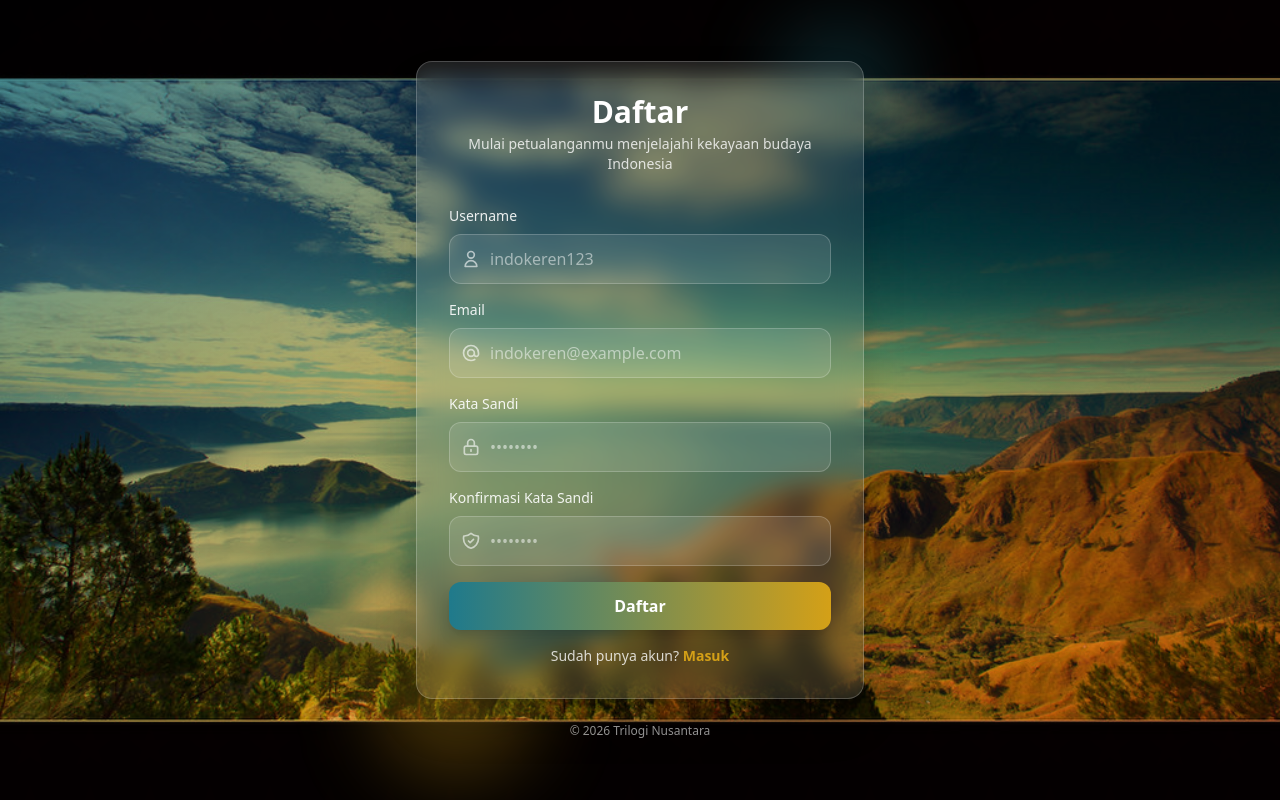
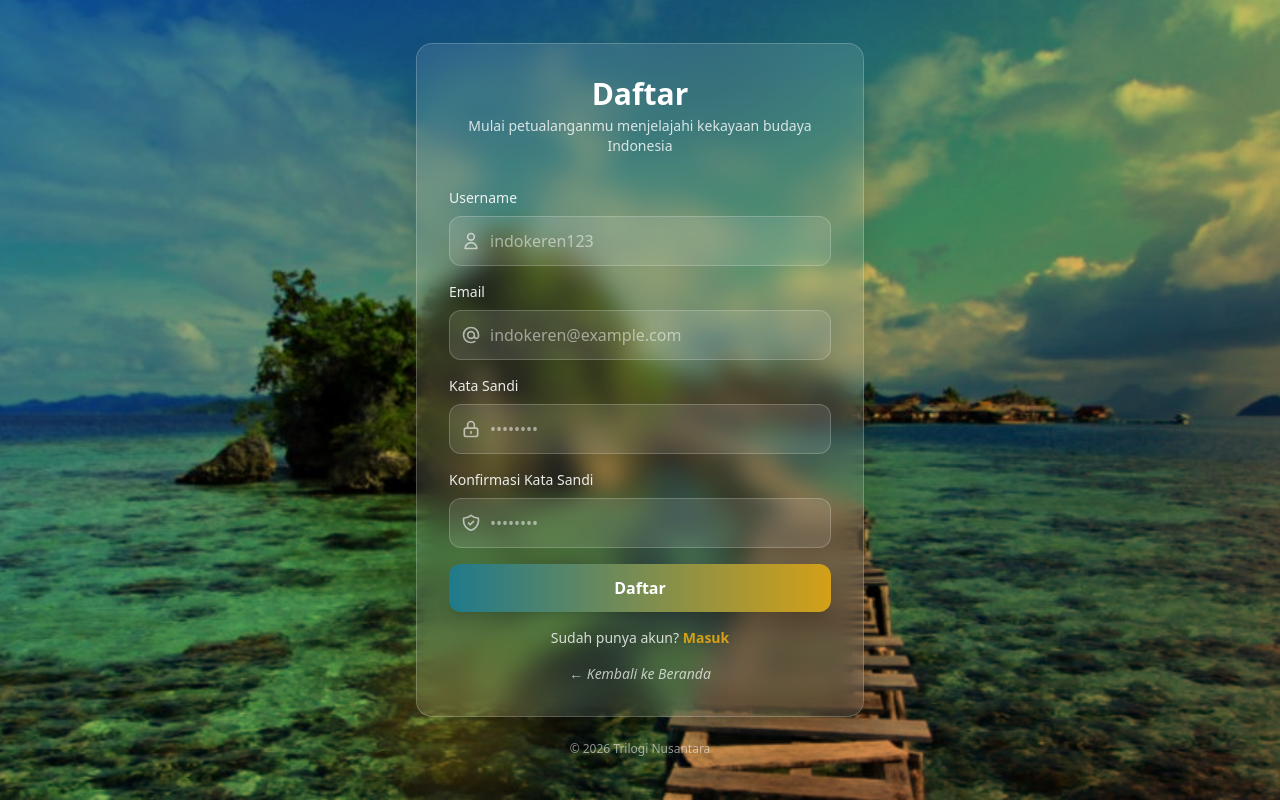
Before and after one commit to vinhartz06/FICPACT2026, a Laravel app: page /register in a window 1280 px wide. Run offline with Laravel 12, Linux system fonts and the light colour scheme; style sheets or scripts are compiled from the project's sources.

Commit message:
little edit on register and login

```diff
--- a/resources/views/register.blade.php
+++ b/resources/views/register.blade.php
@@ -14,7 +14,7 @@
 <body class="min-h-screen relative flex items-center justify-center p-4">
     {{-- Fullscreen Background --}}
     <div class="fixed inset-0 z-0">
-        <img src={{ asset('images/toba.jpg') }}
+        <img src={{ asset('images/register.jpg') }}
              alt="Indonesia Background"
              class="w-full h-full object-cover">
         {{-- Gradient Overlay --}}
@@ -136,6 +136,13 @@
                         Sudah punya akun?
                         <a href="{{ route('login') }}" class="text-[#D4A017] font-semibold hover:text-[#C1440E] transition-colors duration-300">Masuk</a>
                     </p>
+
+                    {{-- Back --}}
+                    <p class="text-center text-white/70 text-sm mt-2 italic">
+                        <a href="{{ route('landing') }}" class="hover:underline">
+                            ← Kembali ke Beranda
+                        </a>
+                    </p>
                 </form>
             </div>
         </div>
--- a/routes/web.php
+++ b/routes/web.php
@@ -14,7 +14,7 @@ Route::get('/auth/handoff', [WebAuthController::class, 'handoff'])->name('auth.h
 
 Route::get('/', function () {
     return view('landing');
-});
+})->name('landing');
 
 // Link / cache lama ke map.html (file sudah dihapus) → dashboard Pilih Pulau
 Route::get('/map.html', function () {
```
Also changed, not shown: resources/views/login.blade.php (+8 -1 lines), public/images/login.jpg (added), public/images/register.jpg (renamed from public/images/sulawesi.jpg), public/images/toba.jpg (deleted).
